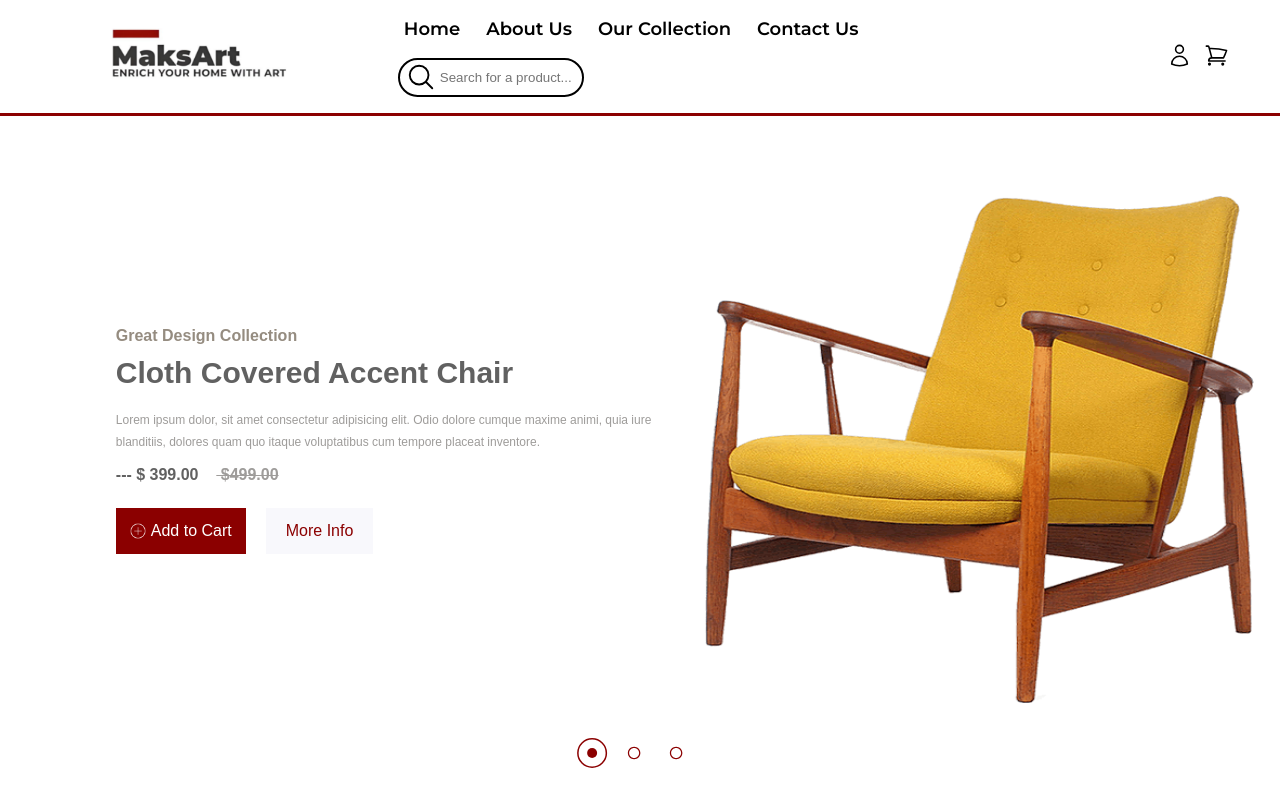
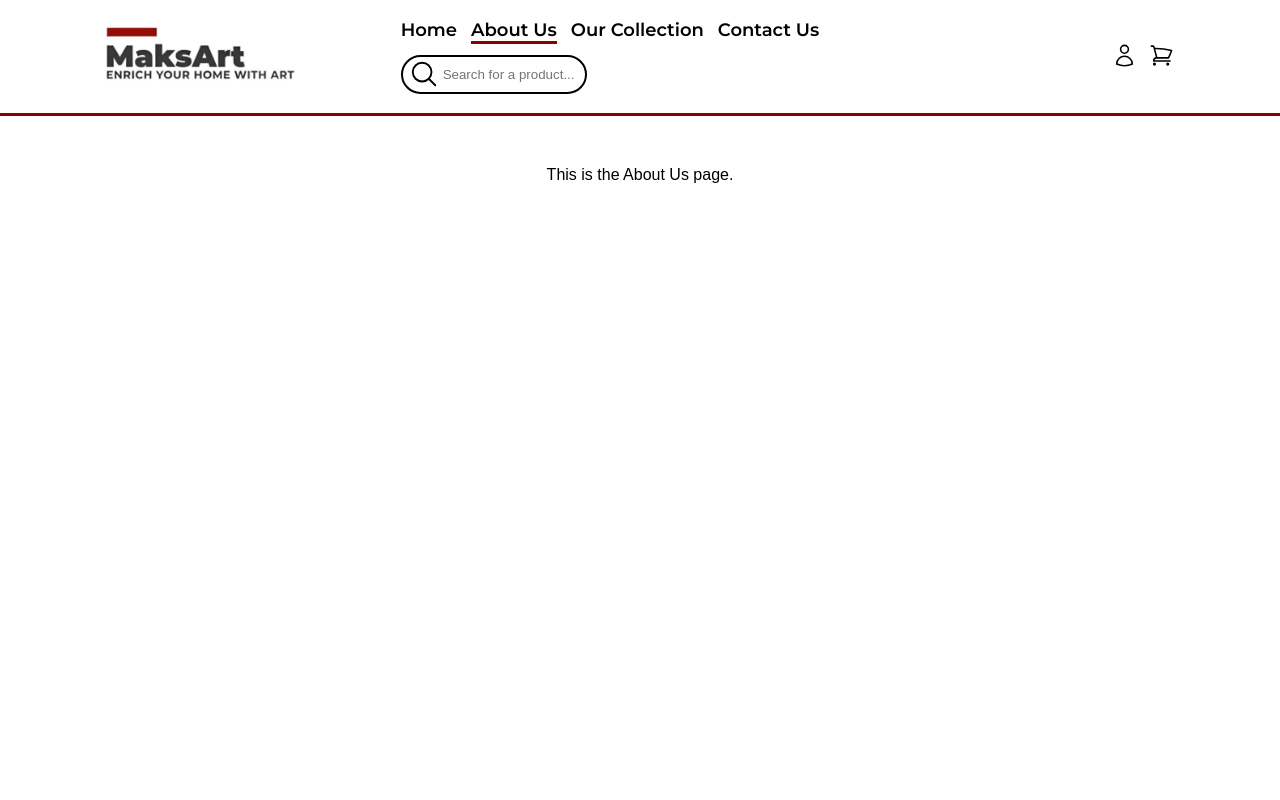
Before and after one commit to MadMax2121/MaksArt, a React (Create React App) app: page /about in a window 1280 px wide. Shown: the top 800 px of the page. Built offline with nearby package versions, Linux system fonts and the light colour scheme.

Commit message:
made pages

```diff
--- a/package.json
+++ b/package.json
@@ -10,8 +10,10 @@
     "@testing-library/jest-dom": "^5.17.0",
     "@testing-library/react": "^13.4.0",
     "@testing-library/user-event": "^13.5.0",
+    "firebase": "^10.7.1",
     "react": "^18.2.0",
     "react-dom": "^18.2.0",
+    "react-router-dom": "^6.21.1",
     "react-scripts": "5.0.1",
     "web-vitals": "^2.1.4"
   },
--- /dev/null
+++ b/src/About.js
@@ -0,0 +1,7 @@
+import React from 'react';
+
+const About = () => {
+  return <div>This is the About Us page.</div>;
+};
+
+export default About;
--- a/src/App.js
+++ b/src/App.js
@@ -4,37 +4,35 @@ import Slides from './Slides/Slides.js';
 import NewArrivals from './NewArrivals/NewArrivals';
 import FeaturedProducts from './FeaturedProducts/FeaturedProducts';
 import Footer from './Footer/Footer';
+import Home from './Home';
+import About from './About';
+import Collection from './Collection';
+import Contact from './Contact';
+import { BrowserRouter as Router, Route, Routes } from 'react-router-dom';
+
+
 
 
 function App() {
 return (
+ <Router>
   <div className="app">
       <div style={{backgroundColor:"white", zIndex:"3", width:"100%"}}>
       <Header />
       </div>
+      <Routes>
+       <Route exact path= '/'  element={<Home/>}></Route>
+       <Route exact path= '/about'  element={<About/>}></Route>
+       <Route exact path= '/collection'  element={<Collection/>}></Route>
+       <Route exact path= '/contact'  element={<Contact/>}></Route>
 
-       <div style={{backgroundColor:"white"}}>
-       <Slides />
-
-
+      </Routes>
   </div>
-       <div style={{backgroundColor:"white"}}>
-       <NewArrivals/>
-       </div>
-
-
-       <FeaturedProducts/>
-       <div></div>
-       <Footer/>
+  </Router>
+);
+}
 
 
 
 
-
-
-   </div>
- );
-}
-
-
 export default App;
--- /dev/null
+++ b/src/Collection.js
@@ -0,0 +1,11 @@
+import React from 'react'
+
+function Collection() {
+  return (
+    <div>
+      <h1>COLLECTION</h1>
+    </div>
+  )
+}
+
+export default Collection
--- /dev/null
+++ b/src/Contact.js
@@ -0,0 +1,11 @@
+import React from 'react'
+
+function Contact() {
+  return (
+    <div>
+      CONTACT
+    </div>
+  )
+}
+
+export default Contact
--- a/src/Header/Header.css
+++ b/src/Header/Header.css
@@ -1,9 +1,10 @@
 @import url('https://fonts.googleapis.com/css2?family=Montserrat:wght@500;600&display=swap');
+
 .main {
-    display:flex;
+  display: flex;
   border-bottom-style: solid;
   border-bottom-width: 3px;
-    border-bottom-color:#8b0000;
+  border-bottom-color: #8b0000;
   height: 3cm;
   justify-content: space-evenly;
   margin-bottom: 50px;
@@ -11,11 +12,22 @@
 }
 
 .logo {
-   transform: scale(.6);
-
+  width: 200px;
+  height: auto;
+  text-decoration: none;
+  color: inherit;
+  display: flex;
+  align-items: center;
 }
 
- .menu  > button {
+.logo img {
+  width: 100%;
+  height: auto;
+}
+
+.menu_link {
+  color: black;
+  text-decoration: none;
   font-size: large;
   font-family: "Montserrat";
   font-weight: bold;
@@ -23,25 +35,33 @@
   margin-right: 14px;
   background-color: white;
   border-bottom: 3px solid transparent;
+  transition: border-bottom-color 0.3s, border-bottom-width 0.3s;
+
+
 }
 
 .menu {
   padding-bottom: 14px;
+  justify-content: center;
 
 }
 
- .menu > button:hover {
+.menu_link:hover {
   border-bottom-color: #8b0000;
   border-bottom-width: 1px;
+
 }
 
- .menu > button:active {
+.menu_link.active {
   border-bottom-width: 3px;
+  border-bottom-color: #8b0000;
+  transition: border-bottom-color 0.3s, border-bottom-width 0.3s;
+
 }
 
- .search_bar[type=text]{
+.search_bar[type=text] {
   transition: width 0.3s ease-in-out;
-    width:3.5cm;
+  width: 3.5cm;
   height: 25px;
   border-radius: 20px;
   border-color: black;
@@ -68,7 +88,7 @@
   flex-direction: column;
   justify-content: center;
   width: 15cm;
-    margin-right: 4cm;
+  margin-right: 1cm;
 
 }
 
@@ -80,12 +100,15 @@
 
 
 }
+
 .nav-icon {
   border: 2px;
   background-color: white;
   cursor: pointer;
+  transition: transform 0.3s;
 
 }
+
 .nav-icon:hover {
   transform: scale(1.2);
 }
@@ -94,6 +117,7 @@
   width: 25px;
   height: 25px;
 }
+
 .cart {
   width: 25px;
   height: 25px;
--- a/src/Header/Header.js
+++ b/src/Header/Header.js
@@ -1,5 +1,6 @@
 import React from 'react'
 import './Header.css'
+import { NavLink, Link } from 'react-router-dom';
 
 
 
@@ -8,26 +9,26 @@ function Header() {
     <main className="main">
 
 
-      <img className="logo" src="/logo/logo.png" alt="" />
+      <Link to="/" className="logo"> <img src="/logo/logo.png" alt="" /> </Link>
 
       <div className="header">
 
         <div className='menu'>
-          <button>Home</button>
-          <button>About Us</button>
-          <button>Our Collection</button>
-          <button>Contact Us</button>
+          <NavLink to="/" className={({ isActive }) => isActive ? 'menu_link active' : 'menu_link'}>Home</NavLink>
+          <NavLink to="/about" className={({ isActive }) => isActive ? 'menu_link active' : 'menu_link'}>About Us</NavLink>
+          <NavLink to="/collection" className={({ isActive }) => isActive ? 'menu_link active' : 'menu_link'}>Our Collection</NavLink>
+          <NavLink to="/contact" className={({ isActive }) => isActive ? 'menu_link active' : 'menu_link'}>Contact Us</NavLink>
         </div>
 
         <input className="search_bar" type="text" name placeholder='Search for a product...'></input>
       </div>
 
       <div className='icons'>
-      <button className="nav-icon">
+        <button className="nav-icon">
           <img className="profile" src="/header/profile.svg" alt="" />
         </button>
         <button className="nav-icon">
-        <img className="cart" src="/header/cart.svg" alt="" />
+          <img className="cart" src="/header/cart.svg" alt="" />
 
         </button>
 
--- /dev/null
+++ b/src/Home.js
@@ -0,0 +1,28 @@
+import './App.css';
+import Slides from './Slides/Slides.js';
+import NewArrivals from './NewArrivals/NewArrivals';
+import FeaturedProducts from './FeaturedProducts/FeaturedProducts';
+import Footer from './Footer/Footer';
+
+
+function Home() {
+    return (
+        <div className="app">
+            <div style={{ backgroundColor: "white" }}>
+                <Slides />
+            </div>
+
+            <div style={{ backgroundColor: "white" }}>
+                <NewArrivals />
+            </div>
+
+            <FeaturedProducts />
+
+
+            <Footer />
+        </div>
+    );
+}
+
+
+export default Home;
```
Also changed, not shown: src/Firebase.js (added, +21 -0 lines), 1 other file (tests, documents, lock files or other folders). Lines whose indentation alone changed are shown as unchanged.
